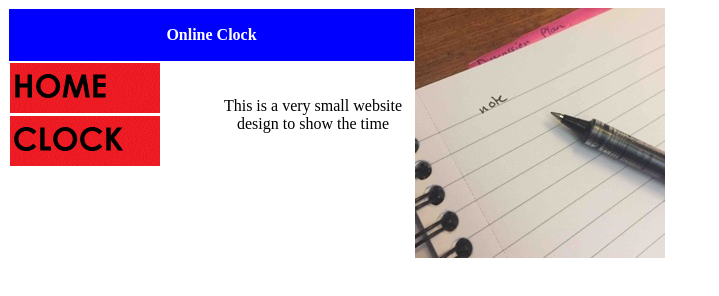
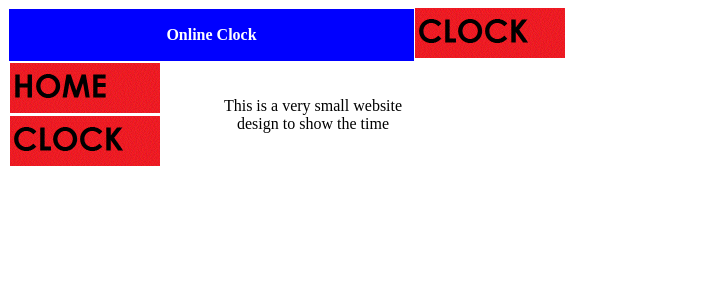
Before and after one commit to Redfearn/Redfearn.github.io, a plain HTML site: page index.html in a window 1280 px wide. Shown: the whole page, without its empty margins (0-719 px from the left). Drawn offline with Linux system fonts and the light colour scheme.

Commit message:
Update index.html

```diff
--- a/index.html
+++ b/index.html
@@ -45,7 +45,8 @@
   </tr>
  </table>
 
-<img src="images/note.jpg" alt="This is a note">
+	<img src="images/clockButtonOff.gif" width="150" height="50"
+	border="0" alt="clock" name="clockButton" /></a>
 
 </body>
 
```
